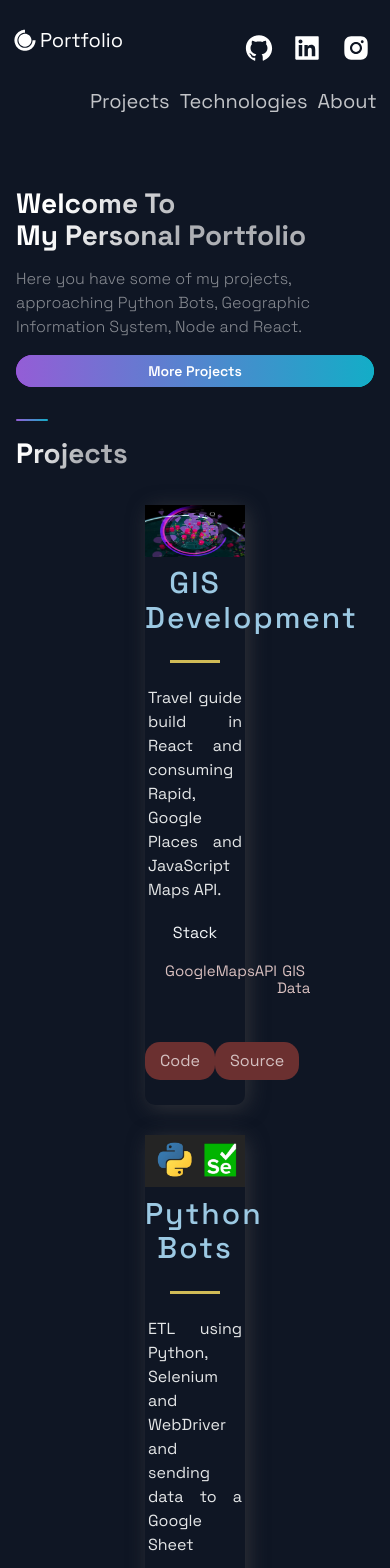
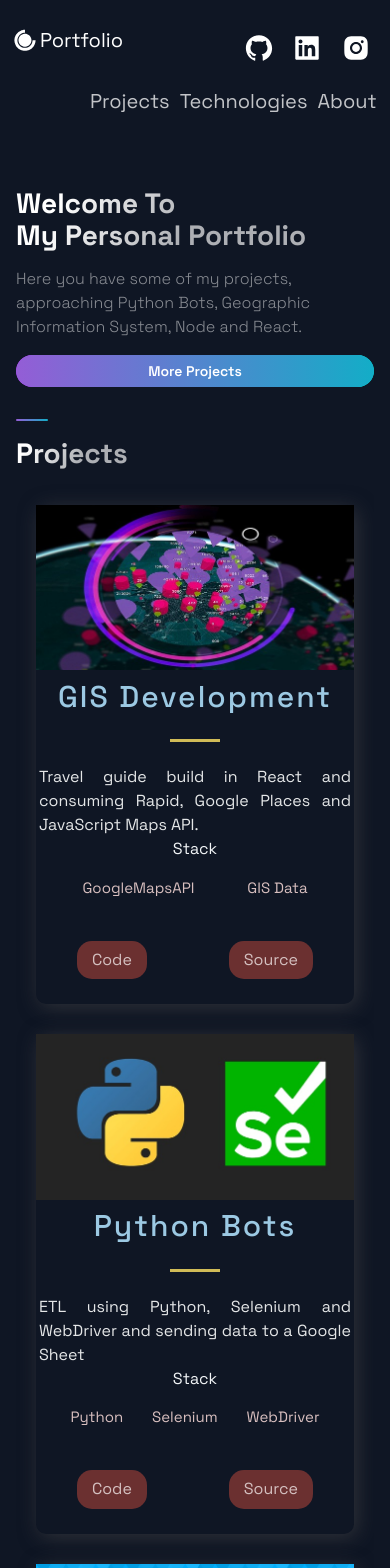
Before and after one commit to danielrubens/portfolio-website, a Next.js app: page / in a window 390 px wide. Shown: the top 1568 px of the page. Built offline with nearby package versions, Linux system fonts and the light colour scheme.

Commit message:
component Project responsive

```diff
--- a/src/components/Projects/Projects.js
+++ b/src/components/Projects/Projects.js
@@ -4,34 +4,35 @@
 import { Section, SectionDivider, SectionTitle } from '../../styles/GlobalComponents';
 import { projects } from '../../constants/constants';
 
-
 const Projects = () => (
-  <Section nopadding id='projects'>
+  <Section nopadding id="projects">
     <SectionDivider />
     <SectionTitle main>Projects</SectionTitle>
     <GridContainer>
-      {projects.map(({id, image, title, description, tags, source, visit}) => (
-        <BlogCard key={id}>
-          <Img src={image}/>
+      {projects.map((p, i) => {
+        return (
+          <BlogCard key={i}>
+          <Img src={p.image} />
             <TitleContent>
-            <HeaderThree title>{title}</HeaderThree>
+              <HeaderThree title>{p.title}</HeaderThree>
               <Hr />
             </TitleContent>
-          <CardInfo>{description}</CardInfo>
+            <CardInfo className="card-info">{p.description}</CardInfo>
             <div>
-            <TitleContent><br/>Stack</TitleContent>
+              <TitleContent>Stack</TitleContent>
               <TagList>
-              {tags.map((tag, i) => (
-                <Tag key={i}>{tag}</Tag>
-              ))}
+                {p.tags.map((t, i) => {
+                  return <Tag key={i}>{t}</Tag>;
+                })}
               </TagList>
             </div>
             <UtilityList>
-            <ExternalLinks href={visit}>Code</ExternalLinks>
-            <ExternalLinks href={source}>Source</ExternalLinks>
+              <ExternalLinks href={p.visit}>Code</ExternalLinks>
+              <ExternalLinks href={p.source}>Source</ExternalLinks>
             </UtilityList>
           </BlogCard>
-      ))}
+        );
+      })}
     </GridContainer>
   </Section>
 );
--- a/src/components/Projects/ProjectsStyles.js
+++ b/src/components/Projects/ProjectsStyles.js
@@ -14,7 +14,6 @@
 place-items: center;
 column-gap: 2rem;
 row-gap: 3rem;
-
 @media ${(props) => props.theme.breakpoints.sm} {
   display: flex;
   flex-direction: column;
@@ -29,7 +28,7 @@
   text-align: center;
   width: 400px;
   @media ${(props) => props.theme.breakpoints.sm} {
-    width: 100px;
+    width: 100%;
   }
 `;
 export const TitleContent = styled.div`
```
Lines whose indentation alone changed are shown as unchanged.
